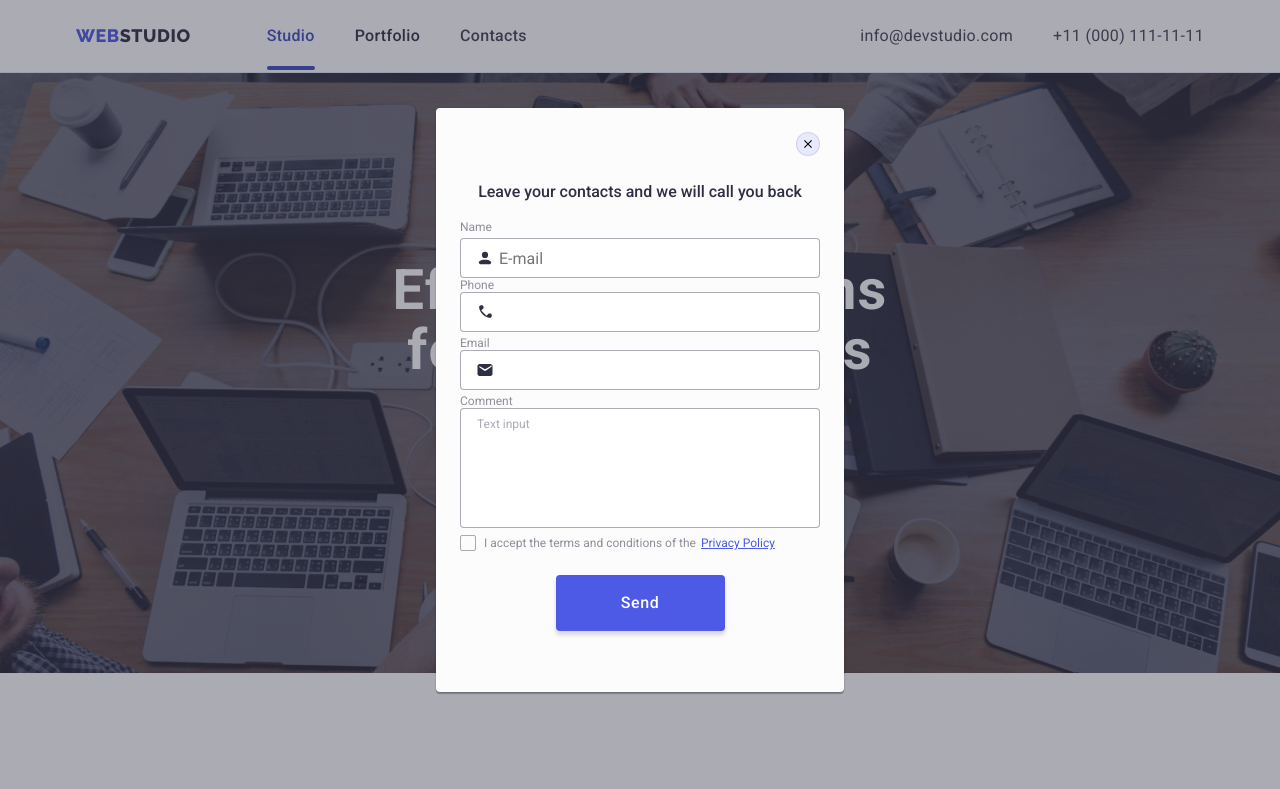
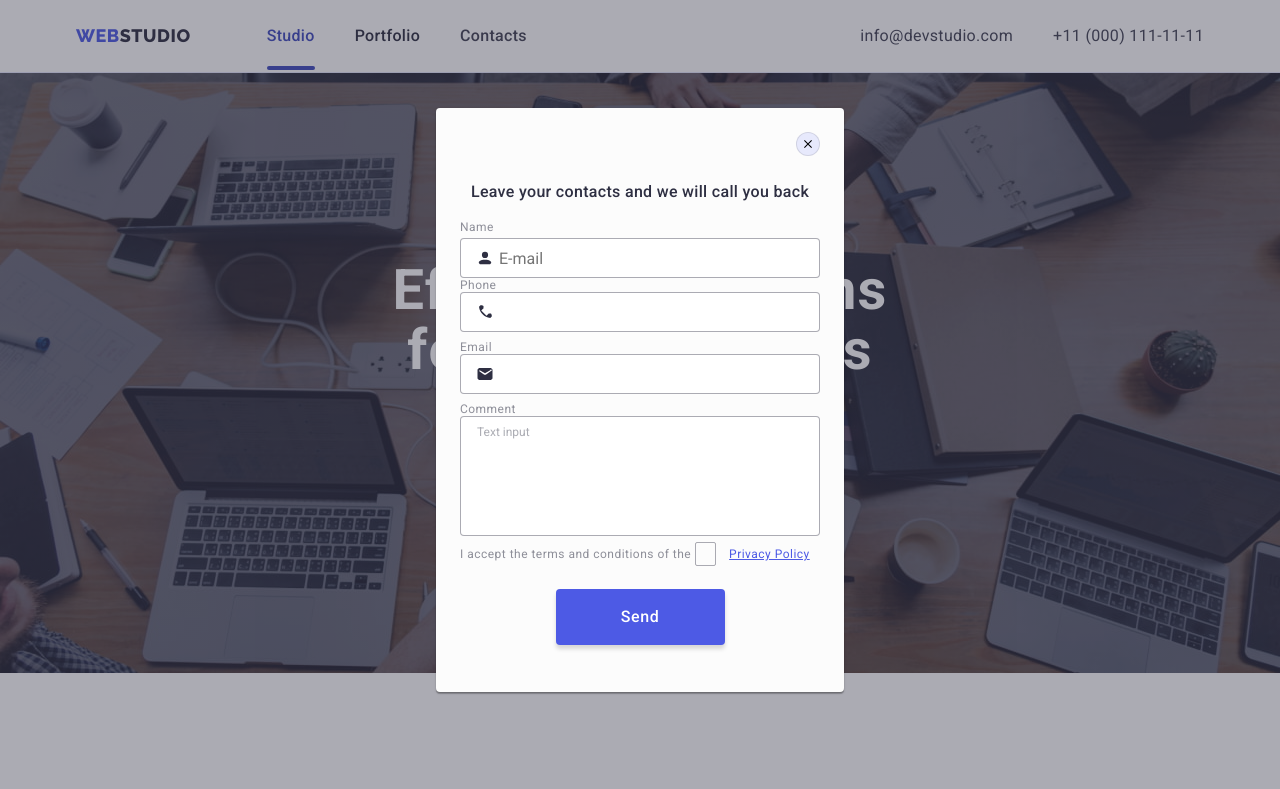
Before and after one commit to iVladyuser/goit-markup-hw-07, a plain HTML site: page index.html in a window 1280 px wide. Both pictures are taken after a click on the button "Order Service". Shown: the top 789 px of the page. Drawn offline with nearby package versions, Linux system fonts and the light colour scheme.

Commit message:
near the end

```diff
--- a/css/style.css
+++ b/css/style.css
@@ -691,22 +691,26 @@ body {
 	margin-bottom: 16px;
 	font-size: 16px;
 	line-height: 1.5;
-	letter-spacing: 2%;
+	letter-spacing: 0.02em;
 	color: var(--title-color);
 	text-align: center;
+}
+
+.contact-form-box {
+	margin-bottom: 8px;
 }
 
 .contact-form-field-wrapper,
 .contact-form-checkbox-wrapper {
 	display: block;
-	margin-bottom: 8px;
+	letter-spacing: 0.04em;
 }
+
 .contact-form-field-wrapper {
 	position: relative;
 	display: block;
 	font-size: 12px;
 	line-height: 1.17;
-	letter-spacing: 4%;
 	color: var(--icons-color);
 	margin-bottom: 4px;
 }
--- a/index.html
+++ b/index.html
@@ -595,16 +595,16 @@
 					Leave your contacts and we will call you back
 				</p>
 				<form class="contact-form">
-					<div>
-						<label for="personal_name" class="contact-form-field-wrapper"
+					<div class="contact-form-box">
+						<label for="user-name" class="contact-form-field-wrapper"
 							>Name</label
 						>
-						<span class="contact-form-input-wrapper">
+						<div class="contact-form-input-wrapper">
 							<input
-								id="personal_name"
+								id="user-name"
 								class="contact-form-input"
 								type="text"
-								name="user_first_name"
+								name="user-name"
 								pattern="[a-zA-Z]+"
 								placeholder="E-mail"
 							/>
@@ -616,10 +616,11 @@
 							>
 								<use href="./images/icons.svg#person-form-icon"></use>
 							</svg>
-						</span>
-						<label class="contact-form-field-wrapper">
-							<span class="contact-form-field-desc">Phone</span>
-							<span class="contact-form-input-wrapper">
+						</div>
+						<div class="contact-form-box">
+							<label class="contact-form-field-wrapper"
+								>Phone
+								<div class="contact-form-input-wrapper">
 									<input
 										class="contact-form-input"
 										type="tel"
@@ -634,10 +635,12 @@
 									>
 										<use href="./images/icons.svg#phone-form-icon"></use>
 									</svg>
-							</span>
+								</div>
 							</label>
-						<label class="contact-form-field-wrapper">
-							<span class="contact-form-field-desc">Email</span>
+						</div>
+						<div class="contact-form-box">
+							<label class="contact-form-field-wrapper"
+								>Email
 								<span class="contact-form-input-wrapper">
 									<input
 										class="contact-form-input"
@@ -655,30 +658,42 @@
 									</svg>
 								</span>
 							</label>
-						<label class="contact-form-field-wrapper">
-							<span class="contact-form-field-desc">Comment</span>
+						</div>
+						<div class="contact-form-box">
+							<label class="contact-form-field-wrapper"
+								>Comment
 								<textarea
 									class="contact-form-massage"
 									name="user_massage"
 									placeholder="Text input"
 								></textarea>
 							</label>
-						<label class="contact-form-checkbox-wrapper">
+						</div>
+						<div class="contact-form-checkbox-wrapper">
 							<input
+								class="contact-form-checkbox-wrapper visually-hidden"
+								id="user-privacy"
 								class="contact-form-checkbox"
 								type="checkbox"
-								name="user_policy"
+								name="user-privacy"
+								value="true"
 								required
 							/>
-							<svg class="contact-form-own-checkbox" width="16" height="16">
-								<use
+							<label class="contact-form-field-wrapper" for="user-privacy"
+								>I accept the terms and conditions of the
+
+								<span class="contact-form-own-checkbox"
+									><svg
 										class="contact-form-checkmark-icon"
-									href="./images/icons.svg#icon-checkmark"
-								></use>
+										width="10"
+										height="8"
+									>
+										<use href="./images/icons.svg#icon-checkmark"></use>
 									</svg>
-							I accept the terms and conditions of the
+								</span>
 								<a class="link-policy" href="">Privacy Policy</a>
 							</label>
+						</div>
 
 						<button class="contact-form-submit" type="submit">Send</button>
 					</div>
```
Lines whose indentation alone changed are shown as unchanged.
